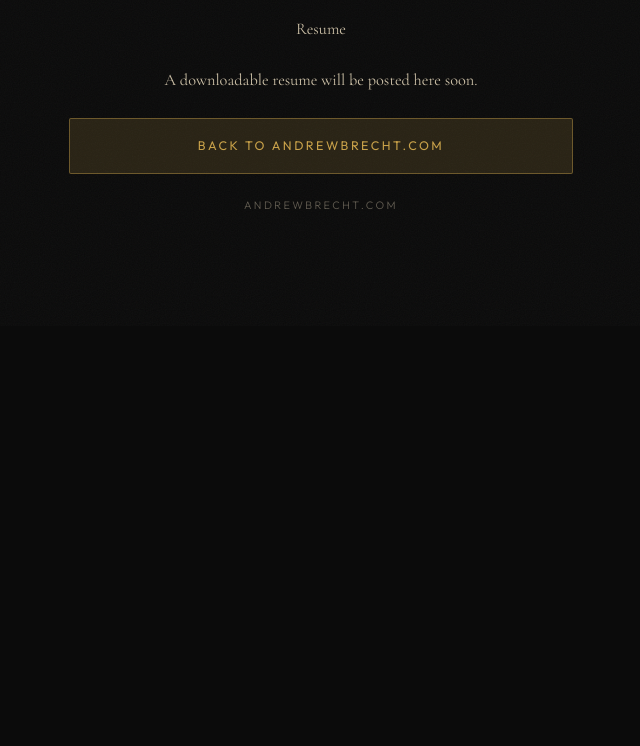
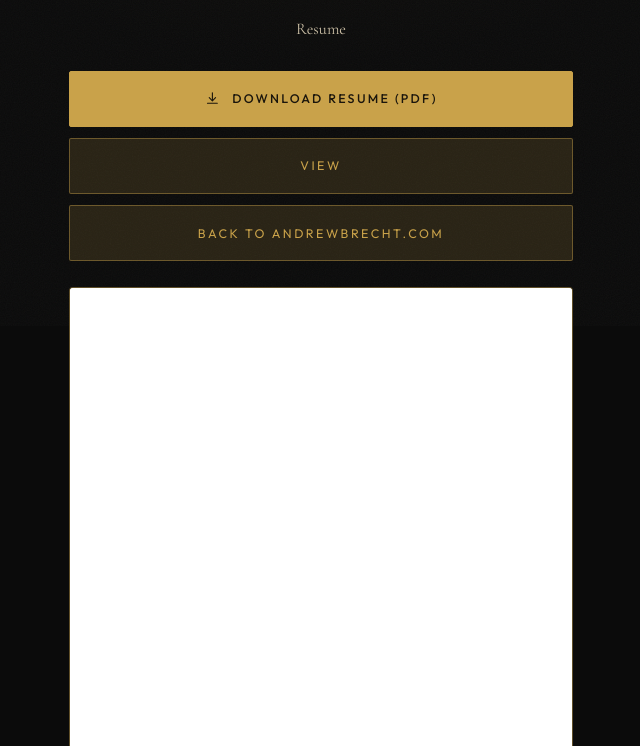
Before and after one commit to Andrew-JB6/andrewbrecht.com, a plain HTML site: page resume/index.html in a window 1280 px wide. Shown: the part 474-1220 px from the top of the page, without its empty margins (319-959 px from the left). Before the commit the page ends 800 px from the top, so only its background shows below. Drawn offline with Linux system fonts and the light colour scheme.

Commit message:
Add the November 18, 2026 resume to the Resume page.
Places Andrew-Brecht-Resume.pdf on /resume/ with a download button, a view-in-new-tab link, and an on-page PDF preview.

```diff
--- a/resume/index.html
+++ b/resume/index.html
@@ -9,6 +9,24 @@
   <title>Resume · Andrew Brecht · Pilot &amp; Entrepreneur</title>
   <link rel="canonical" href="https://andrewbrecht.com/resume/">
   <link rel="stylesheet" href="/styles.css">
+  <style>
+    .resume-preview {
+      width: 100%;
+      margin-top: 1.65rem;
+      overflow: hidden;
+      border-radius: 4px;
+      border: 1px solid rgba(201, 162, 74, 0.42);
+      background: #161411;
+    }
+    .resume-preview object,
+    .resume-preview iframe {
+      width: 100%;
+      height: 62rem;
+      border: 0;
+      display: block;
+      background: #fff;
+    }
+  </style>
 </head>
 <body>
   <main class="page">
@@ -24,14 +42,32 @@
     </header>
 
     <p class="bio">Resume</p>
-    <p class="bio">A downloadable resume will be posted here soon.</p>
 
     <ul class="actions">
+      <li>
+        <a class="btn btn-primary" href="Andrew-Brecht-Resume.pdf" download="Andrew-Brecht-Resume.pdf">
+          <svg viewBox="0 0 24 24" aria-hidden="true">
+            <path d="M12 4v11"/>
+            <path d="m7.5 11 4.5 4.5L16.5 11"/>
+            <path d="M5 19h14"/>
+          </svg>
+          Download resume (PDF)
+        </a>
+      </li>
+      <li>
+        <a class="btn" href="Andrew-Brecht-Resume.pdf" target="_blank" rel="noopener noreferrer">View</a>
+      </li>
       <li>
         <a class="btn" href="/">Back to andrewbrecht.com</a>
       </li>
     </ul>
 
+    <section class="resume-preview" aria-label="Resume preview">
+      <object data="Andrew-Brecht-Resume.pdf" type="application/pdf">
+        <iframe src="Andrew-Brecht-Resume.pdf" title="Andrew Brecht resume"></iframe>
+      </object>
+    </section>
+
     <p class="site-foot">andrewbrecht.com</p>
   </main>
 </body>
```
Also changed, not shown: 1 other file.
